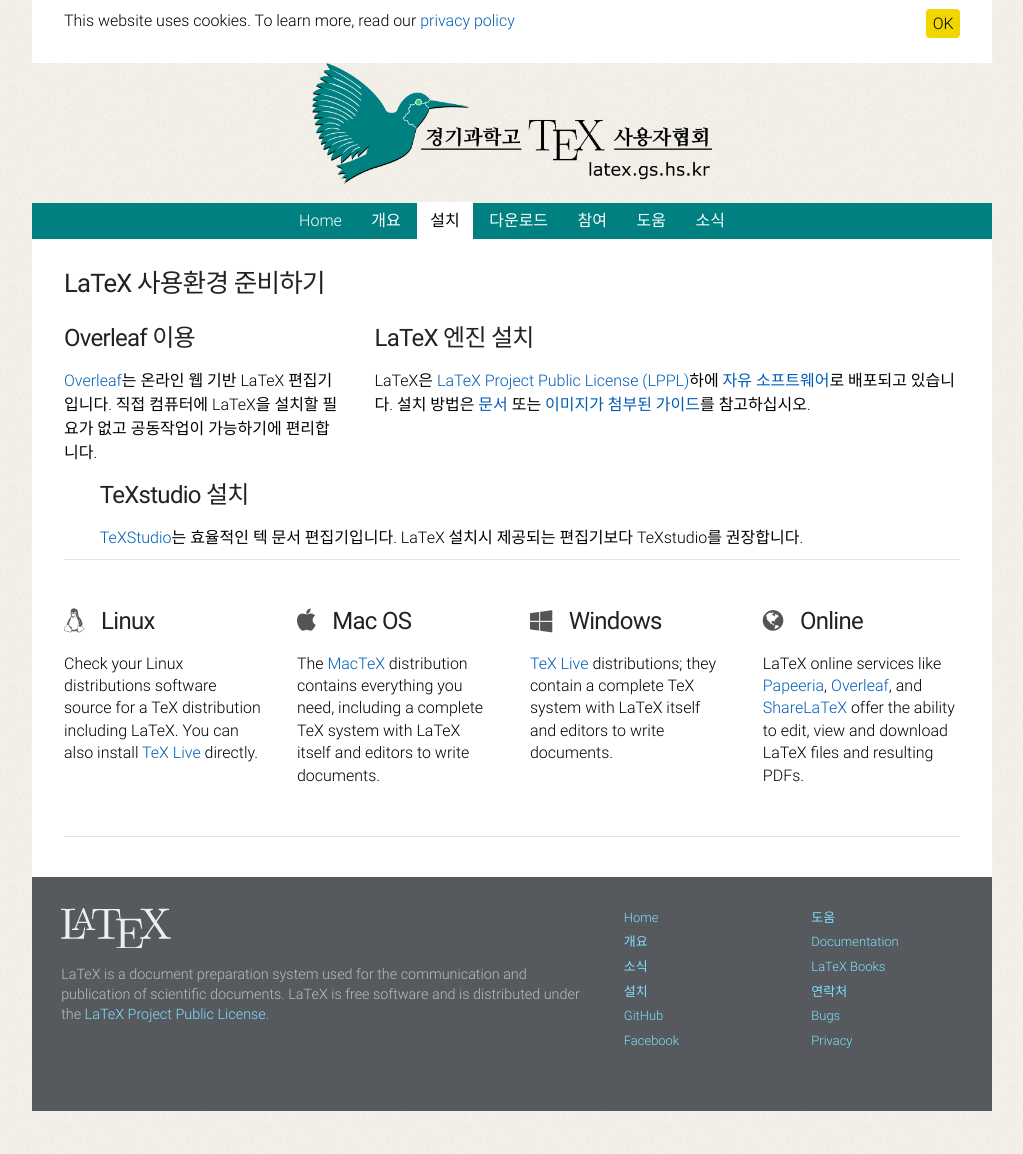
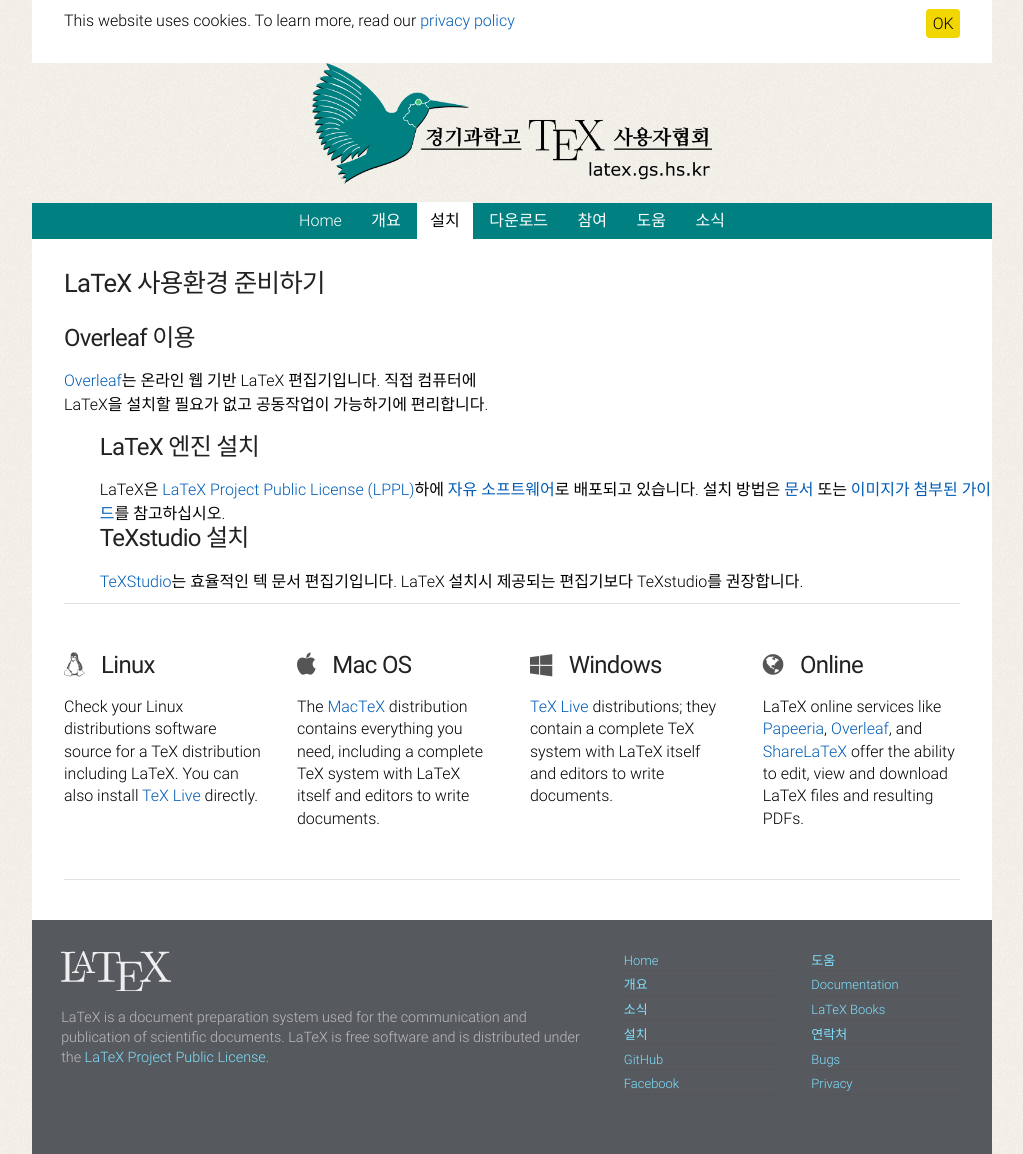
Before and after one commit to gshstexsociety/gshstexsociety.github.io, a Jekyll site: the page built from 설치/index.md, in a window 1280 px wide. Shown: the whole page, without its empty margins (128-1151 px from the left). Built offline with Jekyll 4.4.1, drawn with Linux system fonts in a browser that asks for light colours; before the commit the page ends 1111 px from its top, so only the background shows below that.

Commit message:
Update index.md

```diff
--- a/설치/index.md
+++ b/설치/index.md
@@ -9,19 +9,17 @@ permalink: /설치/
 # LaTeX 사용환경 준비하기
 
 <div class="row">
-  <div class="col cell1of3">
+  <div class="col cell1of2">
     <h2>Overleaf 이용</h2>
 
     <a href="https://www.overleaf.com/">Overleaf</a>는 온라인 웹 기반 LaTeX 편집기입니다. 직접 컴퓨터에 LaTeX을 설치할 필요가 없고 공동작업이 가능하기에 편리합니다.
   </div>
-  <div class="col cell2of3">
+  <div class="col cell2of2">
     <h2>LaTeX 엔진 설치</h2>
 
     LaTeX은 <a href="{{site.baseurl}}/lppl/">LaTeX Project Public License (LPPL)</a>하에 <a href="http://www.debian.org/intro/free">자유 소프트웨어</a>로 배포되고 있습니다.
     설치 방법은 <a href="https://github.com/gshslatexintro/An-Introduction-to-LaTeX/blob/master/Installation.md">문서</a> 또는
     <a href="https://github.com/gshslatexintro/An-Introduction-to-LaTeX/blob/master/Installation_images.md">이미지가 첨부된 가이드</a>를 참고하십시오.
-  </div>
-  <div class="col cell3of3">
     <h2>TeXstudio 설치</h2>
 
     <a href="http://texstudio.org">TeXStudio</a>는 효율적인 텍 문서 편집기입니다.
```
